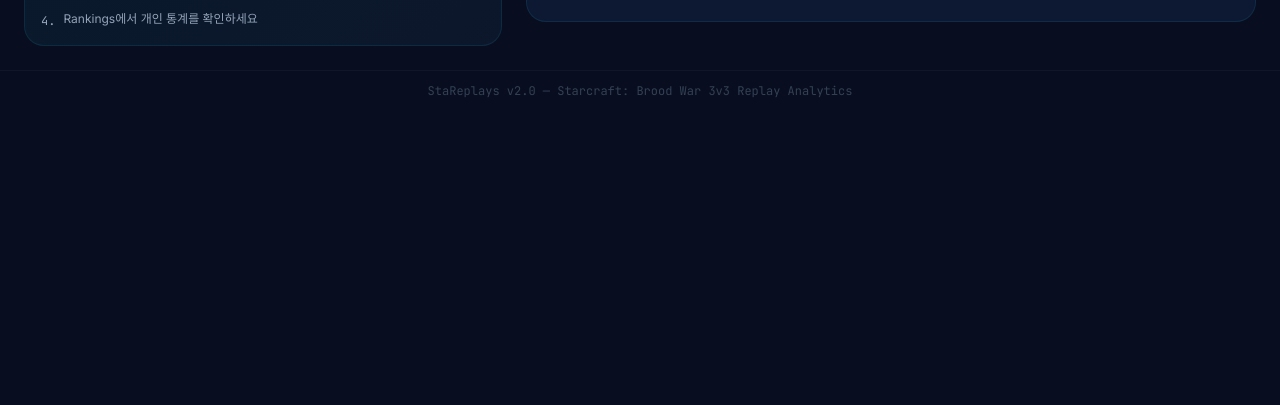
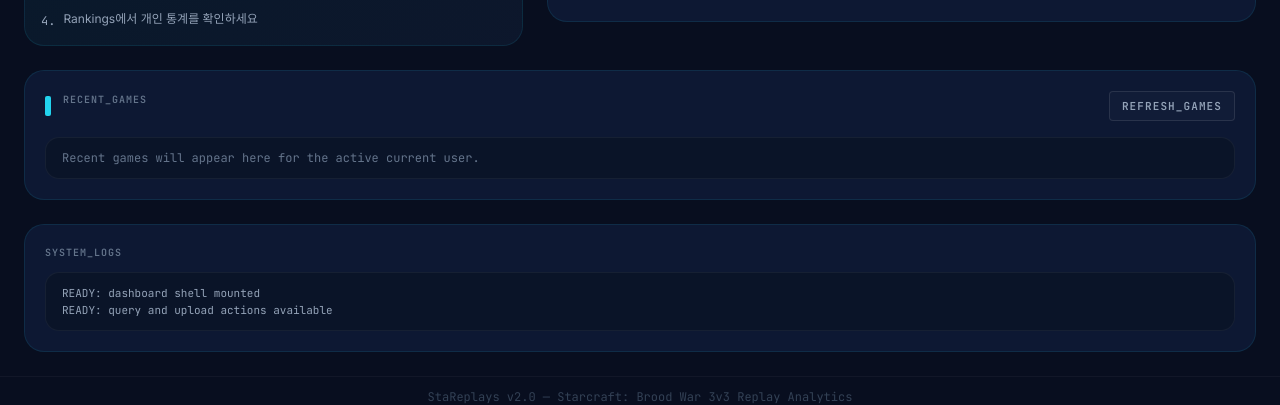
Before and after one commit to xungwoo/stareplays, a Next.js app in the folder frontend/app-next/: page / in a window 1280 px wide. Shown: the part 736-1141 px from the top of the page. Before the commit the page ends 847 px from the top, so only its background shows below. Built offline with nearby package versions, Linux system fonts and the light colour scheme; no server answers.

Commit message:
feat: restore dashboard layout parity

```diff
--- a/frontend/app-next/components/dashboard/dashboard-page.tsx
+++ b/frontend/app-next/components/dashboard/dashboard-page.tsx
@@ -240,6 +240,7 @@ export function DashboardPage({ model }: { model: DashboardPageModel }) {
     [...new Set([model.playerStats.name, ...model.uploadCandidates])].filter(Boolean)
   );
   const [playerStats, setPlayerStats] = useState(model.playerStats);
+  const [selectedGameId] = useState<number | null>(null);
   const suggestionTimerRef = useRef<number | null>(null);
   const suggestionRequestRef = useRef(0);
 
@@ -458,10 +459,10 @@ export function DashboardPage({ model }: { model: DashboardPageModel }) {
 
   return (
     <div className="mx-auto max-w-[1400px] p-6">
-      <div className="grid grid-cols-1 lg:grid-cols-5 gap-6">
-        <div className="lg:col-span-2 flex flex-col gap-4" aria-label="Replay Upload Workspace">
+      <div className="grid grid-cols-1 gap-6 lg:grid-cols-12">
+        <div className="flex flex-col gap-4 lg:col-span-5" aria-label="Replay Upload Workspace">
           <div className="rounded-xl p-5" style={CYAN_PANEL_STYLE}>
-            <p className={SECTION_LABEL}>Replay Upload</p>
+            <p className={SECTION_LABEL}>Replay_Upload</p>
 
             <label
               htmlFor="replay-file"
@@ -666,9 +667,9 @@ export function DashboardPage({ model }: { model: DashboardPageModel }) {
           </div>
         </div>
 
-        <div className="lg:col-span-3 flex flex-col gap-4" aria-label="Player Statistics Workspace">
+        <div className="flex flex-col gap-4 lg:col-span-7" aria-label="Player Statistics Workspace">
           <div className="rounded-xl p-5" style={CYAN_PANEL_STYLE}>
-            <p className={SECTION_LABEL}>Player Stats Query</p>
+            <p className={SECTION_LABEL}>Player_Stats_Query</p>
             <div className="flex gap-2">
               <input
                 value={queryName}
@@ -781,6 +782,69 @@ export function DashboardPage({ model }: { model: DashboardPageModel }) {
           )}
         </div>
       </div>
+
+      <div className="mt-6 space-y-6">
+        <section className="rounded-xl p-5" style={CYAN_PANEL_STYLE} aria-label="Recent Games Workspace">
+          <div className="flex items-center justify-between gap-4">
+            <div className="flex items-center gap-3">
+              <span className="h-5 w-1.5 rounded-sm" style={{ backgroundColor: "#22d3ee" }} aria-hidden="true" />
+              <p className={SECTION_LABEL}>Recent_Games</p>
+            </div>
+            <button
+              type="button"
+              className="rounded border px-3 py-1.5 text-[11px] font-mono font-bold uppercase tracking-widest text-slate-400"
+              style={{ borderColor: "rgba(255,255,255,0.1)", backgroundColor: "rgba(255,255,255,0.02)" }}
+            >
+              Refresh_Games
+            </button>
+          </div>
+
+          <div className="mt-4 rounded-lg px-4 py-3 text-xs font-mono text-slate-500" style={INNER_PANEL_STYLE}>
+            Recent games will appear here for the active current user.
+          </div>
+        </section>
+
+        <section
+          hidden={selectedGameId == null}
+          data-testid="dashboard-inline-game-detail"
+          className="rounded-xl p-5"
+          style={CYAN_PANEL_STYLE}
+          aria-label="Selected Game Detail Workspace"
+        >
+          <div className="grid gap-4 lg:grid-cols-2">
+            <div className="rounded-lg px-4 py-3" style={INNER_PANEL_STYLE}>
+              <div className="flex items-center justify-between gap-3">
+                <p className={SECTION_LABEL}>Selected_Game</p>
+                <button
+                  type="button"
+                  className="rounded border px-3 py-1.5 text-[11px] font-mono font-bold uppercase tracking-widest text-slate-400"
+                  style={{ borderColor: "rgba(255,255,255,0.1)", backgroundColor: "rgba(255,255,255,0.02)" }}
+                >
+                  Open_In_Analyzer
+                </button>
+              </div>
+              <div className="mt-3 rounded-lg px-4 py-3 text-xs font-mono text-slate-500" style={INNER_PANEL_STRONG_STYLE}>
+                Selected game detail is hidden until a row is chosen.
+              </div>
+            </div>
+
+            <div className="rounded-lg px-4 py-3" style={INNER_PANEL_STYLE}>
+              <p className={SECTION_LABEL}>Game_Detail_Visualization</p>
+              <div className="mt-3 rounded-lg px-4 py-3 text-xs font-mono text-slate-500" style={INNER_PANEL_STRONG_STYLE}>
+                Visualization details render here after selection.
+              </div>
+            </div>
+          </div>
+        </section>
+
+        <section className="rounded-xl p-5" style={CYAN_PANEL_STYLE} aria-label="System Logs Workspace">
+          <p className={SECTION_LABEL}>System_Logs</p>
+          <div className="rounded-lg px-4 py-3 text-[11px] font-mono text-slate-400" style={INNER_PANEL_STYLE}>
+            <p>READY: dashboard shell mounted</p>
+            <p>READY: query and upload actions available</p>
+          </div>
+        </section>
+      </div>
     </div>
   );
 }
```
Also changed, not shown: 1 other file (tests, documents, lock files or other folders).
